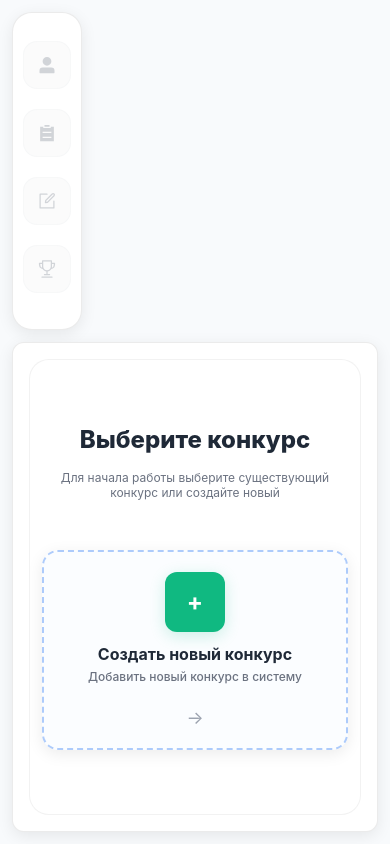
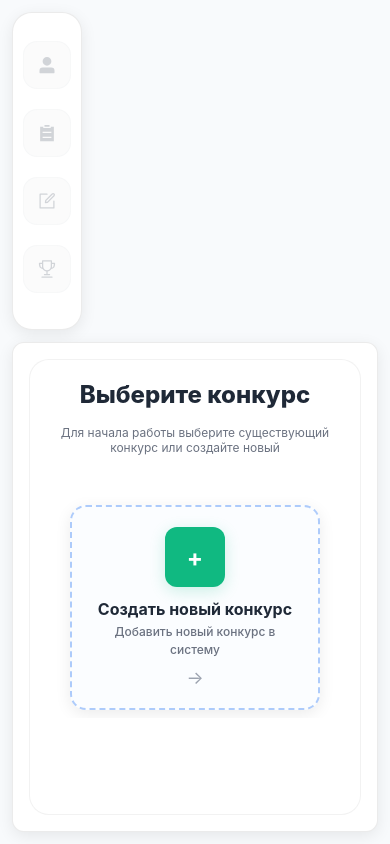
Before and after one commit to quonaro/SafeWheel, a Vue app in the folder frontend/: page / in a window 390 px wide. Built offline with nearby package versions, Linux system fonts and the light colour scheme.

Commit message:
Enhance App.vue with custom scrollbar styles for competition list and improve layout responsiveness. Adjust flex properties for competition cards and refine media queries for better adaptability across various screen sizes.

```diff
--- a/frontend/src/App.vue
+++ b/frontend/src/App.vue
@@ -434,13 +434,34 @@ onMounted(() => {
   background: rgba(0, 0, 0, 0.3);
 }
 
+/* Скроллбар для списка конкурсов */
+.competition-list::-webkit-scrollbar {
+  width: 8px;
+}
+
+.competition-list::-webkit-scrollbar-track {
+  background: rgba(0, 0, 0, 0.05);
+  border-radius: 4px;
+  margin: 10px 0;
+}
+
+.competition-list::-webkit-scrollbar-thumb {
+  background: rgba(59, 130, 246, 0.3);
+  border-radius: 4px;
+  transition: background 0.3s ease;
+}
+
+.competition-list::-webkit-scrollbar-thumb:hover {
+  background: rgba(59, 130, 246, 0.5);
+}
+
 /* Стили для селектора конкурсов */
 .competition-selector {
   height: 100%;
   display: flex;
   flex-direction: column;
   align-items: center;
-  justify-content: center;
+  justify-content: flex-start;
   padding: 60px 40px;
   background: #ffffff;
   border-radius: 20px;
@@ -473,33 +494,43 @@ onMounted(() => {
 .competition-list {
   width: 100%;
   max-width: 1400px;
-  display: grid;
-  grid-template-columns: repeat(auto-fit, minmax(250px, 1fr));
+  display: flex;
+  flex-wrap: wrap;
   gap: clamp(16px, 2.5vw, 32px);
   position: relative;
   z-index: 1;
+  justify-content: flex-start;
+  align-items: flex-start;
+  max-height: calc(100vh - 200px);
+  overflow-y: auto;
+  padding: 20px 0;
+  margin: -20px 0;
 }
 
 /* Адаптивность для разных экранов */
 @media (max-width: 1200px) {
-  .competition-list {
-    grid-template-columns: repeat(auto-fit, minmax(280px, 1fr));
-    gap: clamp(16px, 2vw, 24px);
+  .competition-card {
+    width: clamp(240px, 18vw, 300px);
   }
 }
 
 @media (max-width: 900px) {
-  .competition-list {
-    grid-template-columns: repeat(auto-fit, minmax(260px, 1fr));
-    gap: clamp(14px, 1.8vw, 20px);
+  .competition-card {
+    width: clamp(220px, 16vw, 280px);
   }
 }
 
 @media (max-width: 768px) {
   .competition-list {
-    grid-template-columns: repeat(auto-fit, minmax(240px, 1fr));
-    gap: clamp(12px, 1.5vw, 18px);
     max-width: 100%;
+    justify-content: center;
+    max-height: calc(100vh - 150px);
+    padding: 15px 0;
+    margin: -15px 0;
+  }
+
+  .competition-card {
+    width: clamp(200px, 14vw, 260px);
   }
 
   .competition-selector {
@@ -517,12 +548,24 @@ onMounted(() => {
 
 @media (max-width: 600px) {
   .competition-list {
-    grid-template-columns: 1fr;
-    gap: clamp(10px, 1.2vw, 16px);
+    justify-content: center;
+    max-height: calc(100vh - 120px);
+    padding: 10px 0;
+    margin: -10px 0;
+  }
+
+  .competition-card {
+    width: clamp(180px, 12vw, 240px);
   }
 }
 
 @media (max-width: 480px) {
+  .competition-list {
+    max-height: calc(100vh - 100px);
+    padding: 8px 0;
+    margin: -8px 0;
+  }
+
   .competition-selector {
     padding: clamp(20px, 4vw, 30px) clamp(12px, 3vw, 20px);
   }
@@ -555,9 +598,8 @@ onMounted(() => {
 }
 
 @media (min-width: 1400px) {
-  .competition-list {
-    grid-template-columns: repeat(auto-fit, minmax(300px, 1fr));
-    gap: clamp(20px, 2.5vw, 36px);
+  .competition-card {
+    width: clamp(280px, 22vw, 340px);
   }
 
   .competition-selector {
@@ -574,9 +616,8 @@ onMounted(() => {
 }
 
 @media (min-width: 1800px) {
-  .competition-list {
-    grid-template-columns: repeat(auto-fit, minmax(320px, 1fr));
-    gap: clamp(24px, 3vw, 40px);
+  .competition-card {
+    width: clamp(300px, 24vw, 360px);
   }
 }
 
@@ -595,6 +636,8 @@ onMounted(() => {
   overflow: hidden;
   box-shadow: 0 4px 16px rgba(0, 0, 0, 0.08);
   min-height: clamp(200px, 25vw, 280px);
+  width: clamp(250px, 20vw, 320px);
+  flex: 0 0 auto;
 }
 
 .competition-card:hover {
```
